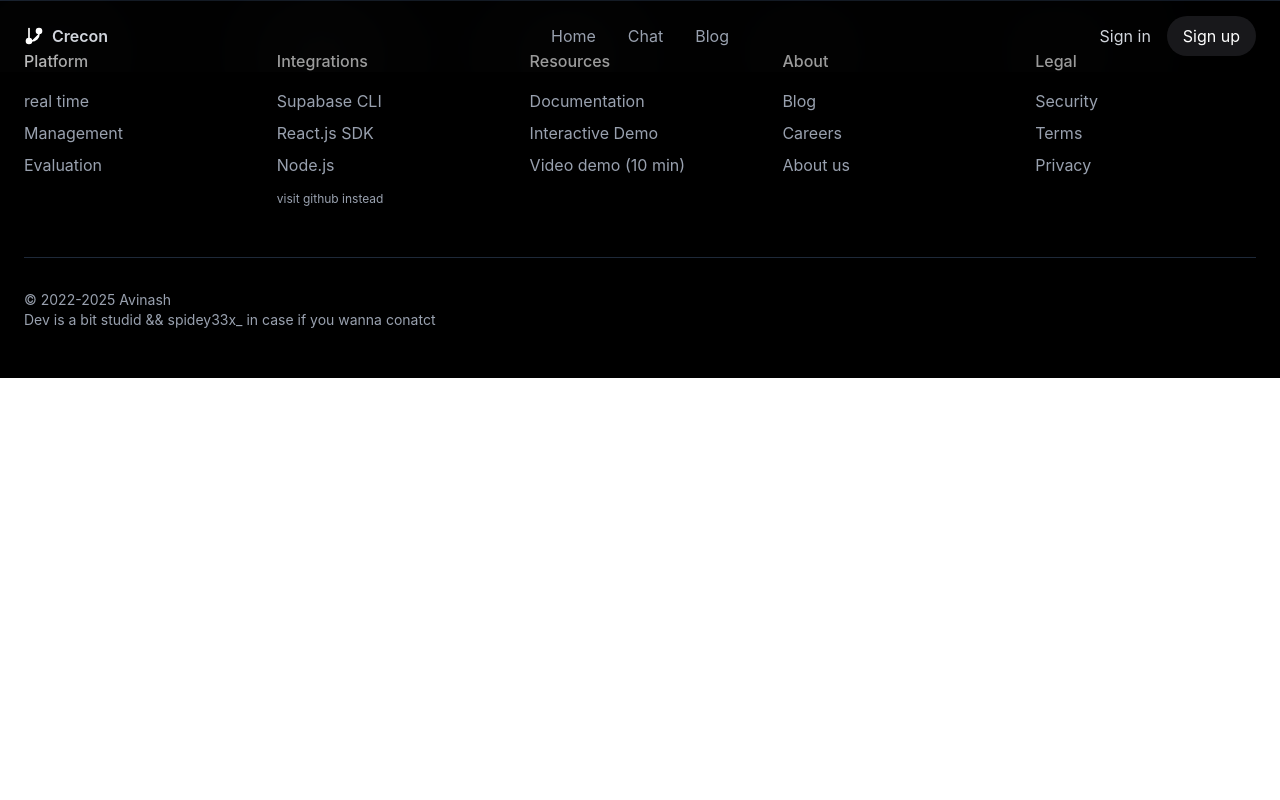
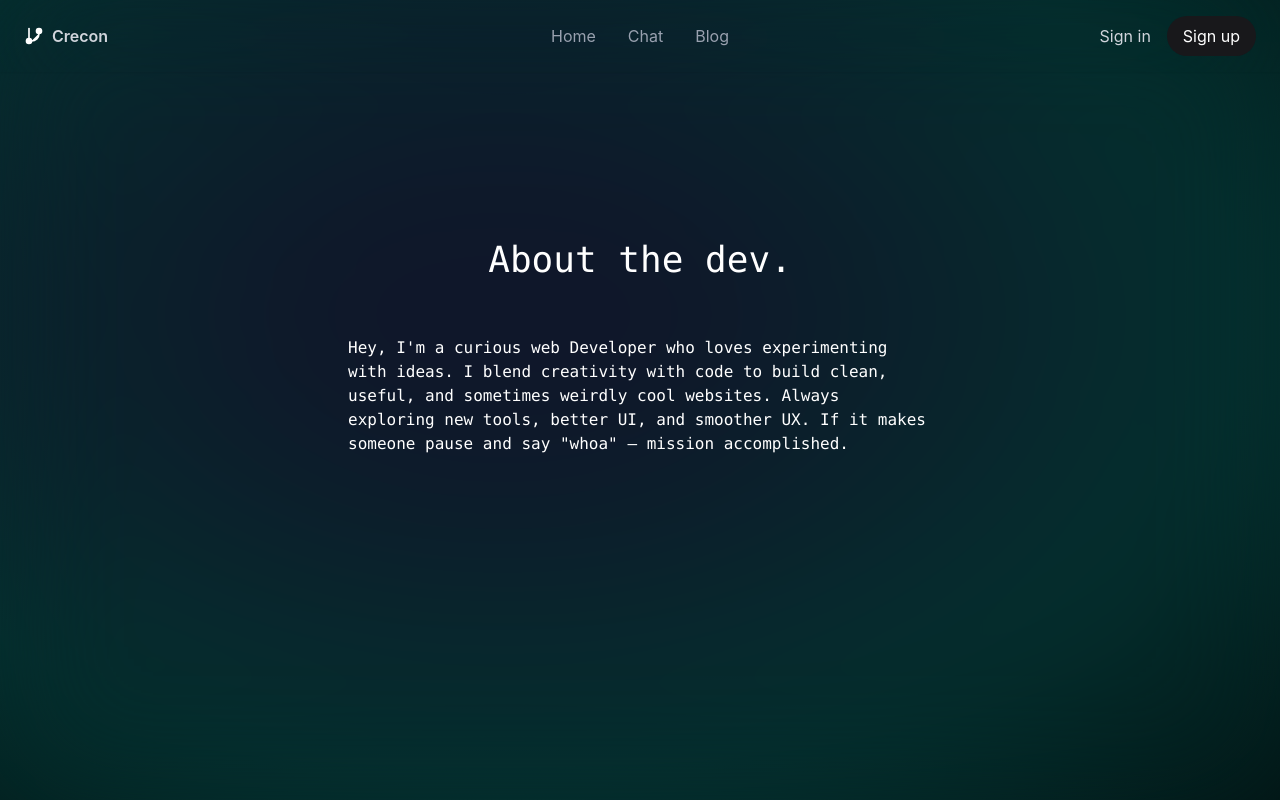
Before and after one commit to avikkk19/crecon, a React (Vite) app: page /abtdev in a window 1280 px wide. Shown: the top 800 px of the page. Built offline with nearby package versions, Linux system fonts and the light colour scheme; no server answers.

Commit message:
added pricay policies, security, about dwev and more , added custom gsap animations

```diff
--- a/src/App.jsx
+++ b/src/App.jsx
@@ -10,6 +10,10 @@ import ProtectedRoute from "./components/auth/ProtectedRoute.jsx";
 import ModernChatInterface from "./components/Chat.jsx";
 import Footer from "./components/Footer.jsx";
 import Blog from "./components/Blog.jsx";
+import Tandc from "./components/pages/Tandc.jsx";
+import Privacy from "./components/pages/Privacy.jsx";
+import Security from "./components/pages/Security.jsx";
+import Abtdev from "./components/pages/Abtdev.jsx";
 
 const App = () => {
   return (
@@ -36,6 +40,11 @@ const App = () => {
             </AuthRoute>
           }
         />
+        {/* Public routes */}
+        <Route path="/tandc" element={<Tandc />} />
+        <Route path="/privacy" element={<Privacy />} />
+        <Route path="/security" element={<Security />} />
+        <Route path="/abtdev" element={<Abtdev />} />
 
         {/* Protected routes - require authentication */}
         <Route
--- a/src/components/Footer.jsx
+++ b/src/components/Footer.jsx
@@ -1,3 +1,4 @@
+import { PcCaseIcon } from "lucide-react";
 import React from "react";
 
 const Footer = () => {
@@ -6,22 +7,22 @@ const Footer = () => {
       {/* Footer */}
       <footer className="bg-black text-gray-400 py-12 border-t border-gray-800">
         <div className="max-w-7xl mx-auto px-4 sm:px-6">
-          <div className="grid grid-cols-2 md:grid-cols-4 lg:grid-cols-5 gap-8">
+          <div className="grid grid-cols-2 md:grid-cols-4 lg:grid-cols-4 gap-8">
             <div>
               <h3 className="text-white font-medium mb-4">Platform</h3>
               <ul className="space-y-2">
                 <li>
-                  <a href="/tracing" className="hover:text-white">
+                  <a href="" className="hover:text-white">
                     real time{" "}
                   </a>
                 </li>
                 <li>
-                  <a href="/prompt-management" className="hover:text-white">
+                  <a href="" className="hover:text-white">
                     Management
                   </a>
                 </li>
                 <li>
-                  <a href="/evaluation" className="hover:text-white">
+                  <a href="" className="hover:text-white">
                     Evaluation
                   </a>
                 </li>
@@ -32,24 +33,28 @@ const Footer = () => {
               <h3 className="text-white font-medium mb-4">Integrations</h3>
               <ul className="space-y-2">
                 <li>
-                  <a href="/python-sdk" className="hover:text-white">
+                  <a href="" className="hover:text-white">
                     Supabase CLI
                   </a>
                 </li>
                 <li>
-                  <a href="/js-sdk" className="hover:text-white">
-                    React.js SDK                 </a>
+                  <a href="" className="hover:text-white">
+                    React.js SDK{" "}
+                  </a>
                 </li>
                 <li>
-                  <a href="/" className="hover:text-white">
-                    Node.js
-                  </a>
+                <a
+                  href="https://github.com/avikkk19/notyetnamed"
+                  className=" hover:text-white"
+                >
+                  visit Github
+                </a>
                 </li>
-                  <a href="https://github.com/avikkk19/notyetnamed" className="text-xs hover:text-white">visit github instead</a>
+
               </ul>
             </div>
 
-            <div>
+            {/* <div>
               <h3 className="text-white font-medium mb-4">Resources</h3>
               <ul className="space-y-2">
                 <li>
@@ -68,13 +73,13 @@ const Footer = () => {
                   </a>
                 </li>
               </ul>
-            </div>
+            </div> */}
 
             <div>
               <h3 className="text-white font-medium mb-4">About</h3>
               <ul className="space-y-2">
                 <li>
-                  <a href="/" className="hover:text-white">
+                  <a href="/blog" className="hover:text-white">
                     Blog
                   </a>
                 </li>
@@ -84,8 +89,13 @@ const Footer = () => {
                   </a>
                 </li>
                 <li>
-                  <a href="/" className="hover:text-white">
-                    About us
+                  <a
+                    href="/abtdev
+                  "
+                    className="hover:text-white"
+                  >
+                    About dev
+                  <p className="text-xs">--for some fun</p>{" "}
                   </a>
                 </li>
               </ul>
@@ -95,18 +105,18 @@ const Footer = () => {
               <h3 className="text-white font-medium mb-4">Legal</h3>
               <ul className="space-y-2">
                 <li>
-                  <a href="/" className="hover:text-white">
+                  <a href="/security" className="hover:text-white">
                     Security
                   </a>
                 </li>
                 <li>
-                  <a href="/" className="hover:text-white">
-                    Terms
+                  <a href="/tandc" className="hover:text-white">
+                    Terms and Conditions
                   </a>
                 </li>
                 <li>
-                  <a href="/" className="hover:text-white">
-                    Privacy
+                  <a href="/privacy" className="hover:text-white">
+                    Privacy Policy
                   </a>
                 </li>
               </ul>
@@ -115,7 +125,16 @@ const Footer = () => {
 
           <div className="mt-12 pt-8 border-t border-gray-800 text-sm">
             <p>© 2022-2025 Avinash</p>
-            <p>Dev is a bit studid  && <a href="https://instagram.com/spidey33x_" className="hover:text-white">spidey33x_ </a> in case if you wanna conatct</p>
+            <p>
+              Dev is a bit stubborn &&{" "}
+              <a
+                href="https://instagram.com/spidey33x_"
+                className="hover:text-white"
+              >
+                spidey33x_{" "}
+              </a>{" "}
+              in case if you wanna conatct
+            </p>
           </div>
         </div>
       </footer>
--- a/src/components/HeroSection.jsx
+++ b/src/components/HeroSection.jsx
@@ -161,10 +161,23 @@ const HeroSection = () => {
     }
   }, [selectedSection]);
 
+  useEffect(() => {
+    if (heroContainerRef.current) {
+      // Background subtle animation
+      gsap.to(heroContainerRef.current, {
+        backgroundPosition: "100% 100%",
+        duration: 15,
+        repeat: -1,
+        yoyo: true,
+      });
+    }
+  }, []);
+
   return (
     <div
       ref={heroContainerRef}
       className="bg-[radial-gradient(ellipse_at_center,_#0f172a_10%,_#042f2e_40%,_#000000_80%)]"
+      // style={{ backgroundSize: "200% 200%", backgroundPosition: "10% 10%" }}
     >
       <div className="relative min-h-screen bg-opacity-50 text-white overflow-hidden backdrop-blur-3xl">
         <div className="max-w-7xl mx-auto px-4 sm:px-6 pt-12 pb-24">
--- a/src/components/Navbar.jsx
+++ b/src/components/Navbar.jsx
@@ -70,11 +70,17 @@ const Navbar = () => {
     <nav className="bg-transparent shadow-xs backdrop-blur-3xl py-4 px-4 sm:px-6 fixed top-0 left-0 right-0 z-50">
       <div className="mx-auto flex justify-between items-center">
         {/* Logo - Fixed width to prevent shifting */}
-        <div className="flex items-center w-1/4">
-          <img src={logo} alt="Logo" className="h-5 w-auto fill-white stroke-gray-300" />
+        <a className="flex items-center w-1/4" href="/">
+          <div className="flex items-center">
+            <img
+              src={logo}
+              alt="Logo"
+              className="h-5 w-auto fill-white stroke-gray-300"
+            />
 
-          <span className="ml-2 font-semibold text-gray-300">Crecon</span>
-        </div>
+            <span className="ml-2 font-semibold text-gray-300">Crecon</span>
+          </div>
+        </a>
 
         {/* Navigation Links - Fixed position in center */}
         <div className="hidden md:flex items-center justify-center w-2/4">
@@ -272,7 +278,6 @@ const Navbar = () => {
                   </div>
                 </div>
                 <div className="mt-3 px-2 space-y-1">
-
                   <button
                     onClick={handleSignOut}
                     className="block w-full text-left px-3 py-2 text-sm text-red-400 hover:bg-gray-700"
--- /dev/null
+++ b/src/components/pages/Abtdev.jsx
@@ -0,0 +1,170 @@
+import { useEffect, useRef } from "react";
+import gsap from "gsap";
+
+function Abtdev() {
+  const headingRef = useRef(null);
+  const paragraphRef = useRef(null);
+  const containerRef = useRef(null);
+  const specialWords = useRef([]);
+  const developerRef = useRef(null);
+  const weirdlyRef = useRef(null);
+
+  useEffect(() => {
+    // Make sure everything is visible initially
+    gsap.set(paragraphRef.current, { opacity: 1, y: 0 });
+
+    // Initialize animations when component mounts
+    const tl = gsap.timeline({ defaults: { ease: "power2.out" } });
+
+    // Create our own simple text split for the heading
+    const headingElement = headingRef.current;
+    if (!headingElement) return; // Safety check
+
+    const headingText = headingElement.innerText;
+    headingElement.innerHTML = "";
+
+    // Create individual span elements for each character
+    const chars = [];
+    for (let i = 0; i < headingText.length; i++) {
+      const charSpan = document.createElement("span");
+      charSpan.textContent = headingText[i];
+      charSpan.style.display = "inline-block";
+      headingElement.appendChild(charSpan);
+      chars.push(charSpan);
+    }
+
+    // Animate each character
+    chars.forEach((char, index) => {
+      gsap.from(char, {
+        opacity: 0,
+        y: 20,
+        duration: 0.1,
+        delay: index * 0.05,
+      });
+    });
+
+    // Special words hover effects
+    specialWords.current.forEach((word) => {
+      if (!word) return; // Safety check
+
+      word.addEventListener("mouseenter", () => {
+        gsap.to(word, {
+          scale: 1.2,
+          duration: 0.3,
+        });
+      });
+
+      word.addEventListener("mouseleave", () => {
+        gsap.to(word, {
+          scale: 1,
+          duration: 0.3,
+        });
+      });
+    });
+
+    // Developer word animation - glowing pulse
+    if (developerRef.current) {
+      const developerElement = developerRef.current;
+      developerElement.addEventListener("mouseenter", () => {
+        gsap.to(developerElement, {
+          color: "#64ffda",
+          textShadow: "0 0 8px #64ffda",
+          fontWeight: "bold",
+          duration: 0.4,
+        });
+      });
+
+      developerElement.addEventListener("mouseleave", () => {
+        gsap.to(developerElement, {
+          color: "white",
+          textShadow: "none",
+          fontWeight: "normal",
+          duration: 0.4,
+        });
+      });
+    }
+
+    // Weirdly word zigzag animation
+    if (weirdlyRef.current) {
+      const weirdlyElement = weirdlyRef.current;
+
+      weirdlyElement.addEventListener("mouseenter", () => {
+        // Stop any existing animations
+        gsap.killTweensOf(weirdlyElement);
+
+        // Zigzag animation
+        gsap.to(weirdlyElement, {
+          keyframes: [
+            { x: -3, y: -3, rotation: 3, duration: 0.1 },
+            { x: 3, y: 3, rotation: -3, duration: 0.1 },
+            { x: -3, y: 3, rotation: -3, duration: 0.1 },
+            { x: 3, y: -3, rotation: 3, duration: 0.1 },
+            { x: 0, y: 0, rotation: 0, duration: 0.1 },
+          ],
+          repeat: 2,
+          ease: "none",
+        });
+      });
+    }
+
+    // Background subtle animation
+    gsap.to(containerRef.current, {
+      backgroundPosition: "100% 100%",
+      duration: 15,
+      repeat: -1,
+      yoyo: true,
+    });
+
+    return () => {
+      tl.kill();
+    };
+  }, []);
+
+  return (
+    <div
+      ref={containerRef}
+      className="bg-[radial-gradient(ellipse_at_center,_#0f172a_10%,_#042f2e_40%,_#000000_80%)]"
+      style={{ backgroundSize: "200% 200%", backgroundPosition: "0% 0%" }}
+    >
+      <div className="relative min-h-screen text-white overflow-hidden backdrop-blur-3xl">
+        <div className="max-w-7xl mx-auto px-4 sm:px-6 pt-60 flex flex-col items-center justify-center h-full">
+          <h1 ref={headingRef} className="text-4xl font-mono mb-8">
+            About&nbsp;the&nbsp;dev.
+          </h1>
+          <p ref={paragraphRef} className="font-mono m-2 p-4 md:w-1/2">
+            Hey, I'm a curious web{" "}
+            <span ref={developerRef} className="cursor-pointer inline-block">
+              Developer
+            </span>{" "}
+            who{" "}
+            <span
+              ref={(el) => specialWords.current.push(el)}
+              className="hover:text-pink-500 cursor-grab inline-block"
+            >
+              loves
+            </span>{" "}
+            experimenting with ideas. I blend creativity with code to build
+            clean, useful, and sometimes {""}
+            <span
+              ref={weirdlyRef}
+              className="hover:text-teal-700 cursor-pointer inline-block"
+            >
+              weirdly
+            </span>{" "}
+            cool websites. Always exploring new tools, better UI, and smoother
+            UX. If it makes someone pause and say{" "}
+            <span
+              ref={(el) => specialWords.current.push(el)}
+              className="hover:text-indigo-500 cursor-crosshair inline-block"
+            >
+              "whoa"
+            </span>{" "}
+            — mission accomplished.
+          </p>
+        </div>
+      </div>
+    </div>
+  );
+}
+
+export default Abtdev;
--- /dev/null
+++ b/src/components/pages/Privacy.jsx
@@ -0,0 +1,20 @@
+function Privacy() {
+  return (
+    <div className="bg-[radial-gradient(ellipse_at_center,_#0f172a_10%,_#042f2e_40%,_#000000_80%)]">
+      <div className="relative min-h-screen text-white overflow-hidden">
+        <div className="max-w-7xl mx-auto px-4 sm:px-6 pt-60 flex flex-col items-center justify-center h-full">
+          <h1 className="text-4xl font-mono ">Privacy Policy</h1>
+          <p className="text-2xl font-mono m-2 p-4 w-1/2">
+            We collect only necessary data to improve your experience and app
+            functionality. Your personal information is never sold or shared
+            without your consent. Cookies or local storage may be used to
+            remember settings and preferences. You can request data deletion or
+            review by contacting our support.
+          </p>
+        </div>
+      </div>
+    </div>
+  );
+}
+
+export default Privacy;
--- /dev/null
+++ b/src/components/pages/Security.jsx
@@ -0,0 +1,19 @@
+function Security() {
+  return (
+    <div className="bg-[radial-gradient(ellipse_at_center,_#0f172a_10%,_#042f2e_40%,_#000000_80%)]">
+      <div className="relative min-h-screen text-white overflow-hidden">
+        <div className="max-w-7xl mx-auto px-4 sm:px-6 pt-60 flex flex-col items-center justify-center h-full">
+          <h1 className="text-4xl font-mono ">Security</h1>
+          <p className="text-2xl font-mono m-2 p-4 w-1/2">
+            We use encryption and secure protocols to protect your data and
+            activity. All file uploads and interactions are monitored for
+            malicious content. Accounts are protected with secure authentication
+            practices. We regularly update our system to patch vulnerabilities
+            and stay secure
+          </p>
+        </div>
+      </div>
+    </div>
+  );
+}
+export default Security;
--- /dev/null
+++ b/src/components/pages/Tandc.jsx
@@ -0,0 +1,19 @@
+function Tandc() {
+  return (
+    <div className="bg-[radial-gradient(ellipse_at_center,_#0f172a_10%,_#042f2e_40%,_#000000_80%)]">
+      <div className="relative min-h-screen text-white overflow-hidden backdrop-blur-3xl">
+        <div className="max-w-7xl mx-auto px-4 sm:px-6 pt-60 flex flex-col items-center justify-center h-full">
+          <h1 className="text-4xl font-mono  ">Terms and Conditions</h1>
+          <p className="font-mono m-2 p-4  md:w-1/2">
+            By accessing or using our web app, you agree to comply with all
+            applicable rules and laws. Content shared must be original or
+            authorized, and respectful of others. We reserve the right to
+            suspend accounts for misuse or policy violations. Continued use of
+            the platform means you accept any future updates to these terms.
+          </p>
+        </div>
+      </div>
+    </div>
+  );
+}
+export default Tandc;
```
Also changed, not shown: src/components/auth/AuthRoute.jsx (line endings or trailing spaces).
